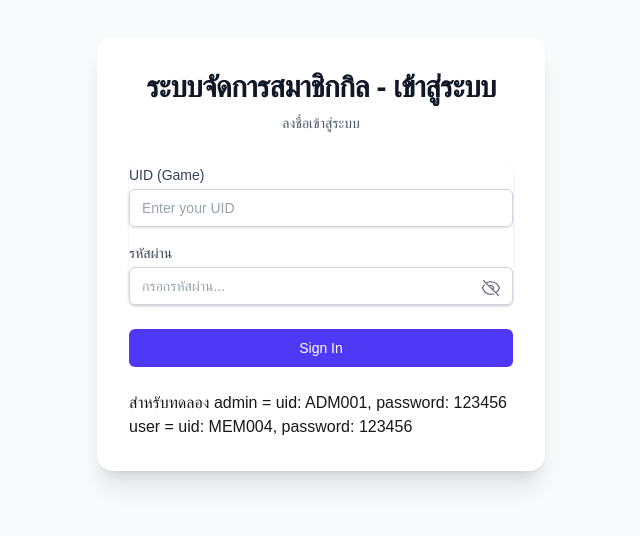
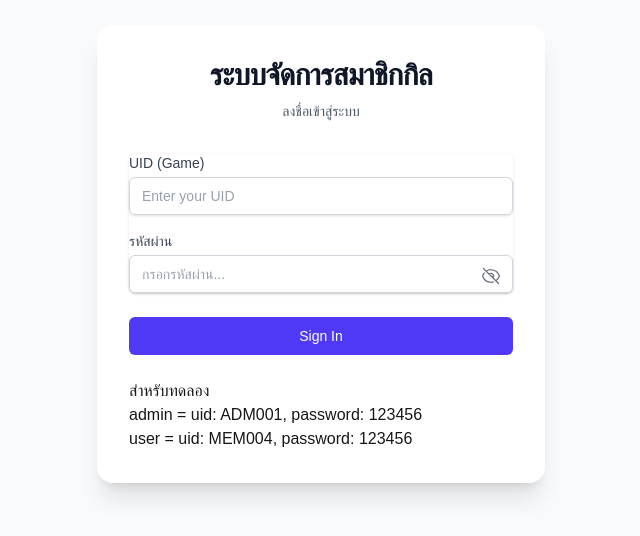
Before and after one commit to garfild131392542-gif/Demo_rooc, a Next.js app: page /login in a window 1280 px wide. Shown: the part 146-682 px from the top of the page, without its empty margins (319-959 px from the left). Built offline with nearby package versions, Linux system fonts and the light colour scheme; no server answers.

Commit message:
ปรับ lay out

```diff
--- a/app/login/page.tsx
+++ b/app/login/page.tsx
@@ -76,7 +76,7 @@ export default function LoginPage() {
         <div className="w-full max-w-md space-y-8 rounded-2xl bg-white p-8 shadow-xl dark:bg-gray-800">
           <div className="text-center">
             <h2 className="text-3xl font-extrabold tracking-tight text-gray-900 dark:text-white">
-              ระบบจัดการสมาชิกกิล - เข้าสู่ระบบ
+              ระบบจัดการสมาชิกกิล
             </h2>
             <p className="mt-2 text-sm text-gray-600 dark:text-gray-400">
               ลงชื่อเข้าสู่ระบบ
@@ -159,6 +159,7 @@ export default function LoginPage() {
 
             <div>
               สำหรับทดลอง
+              <br />
               admin = uid: ADM001, password: 123456
               <br />
               user = uid: MEM004, password: 123456
```
